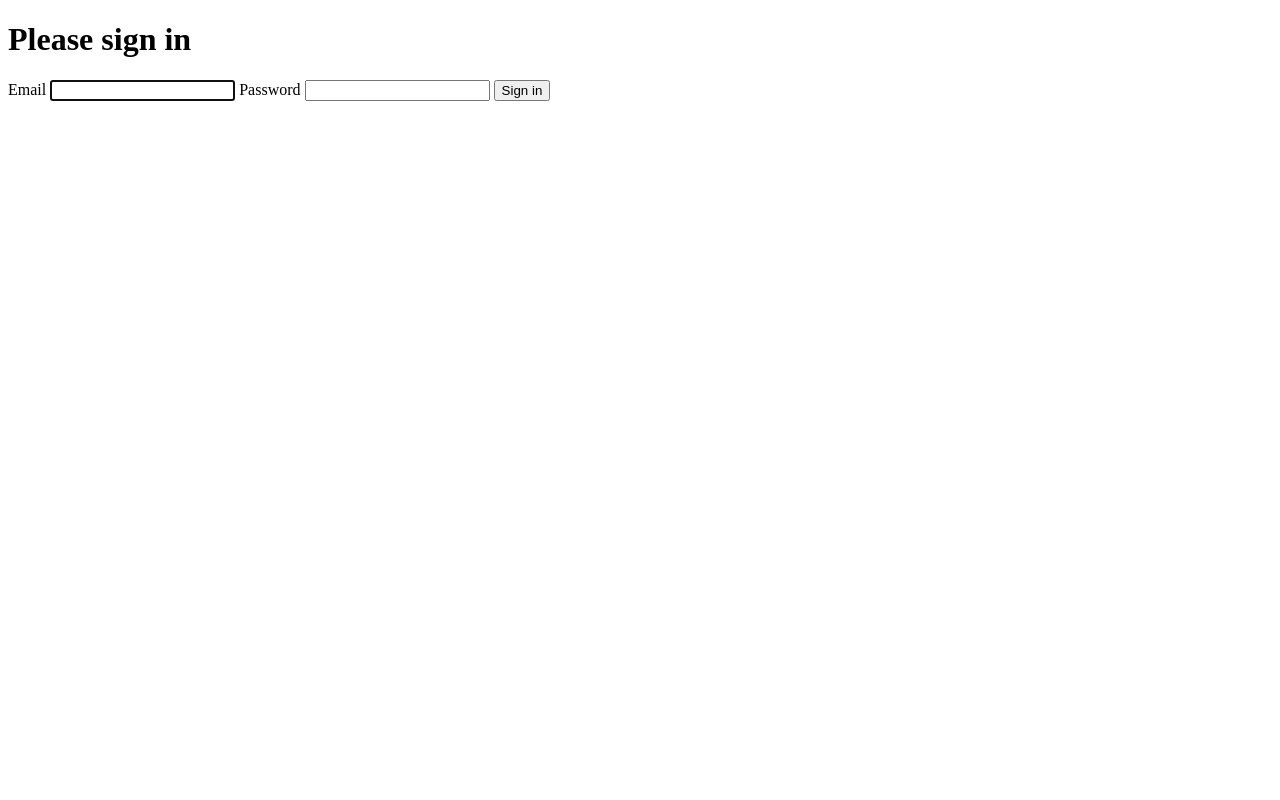
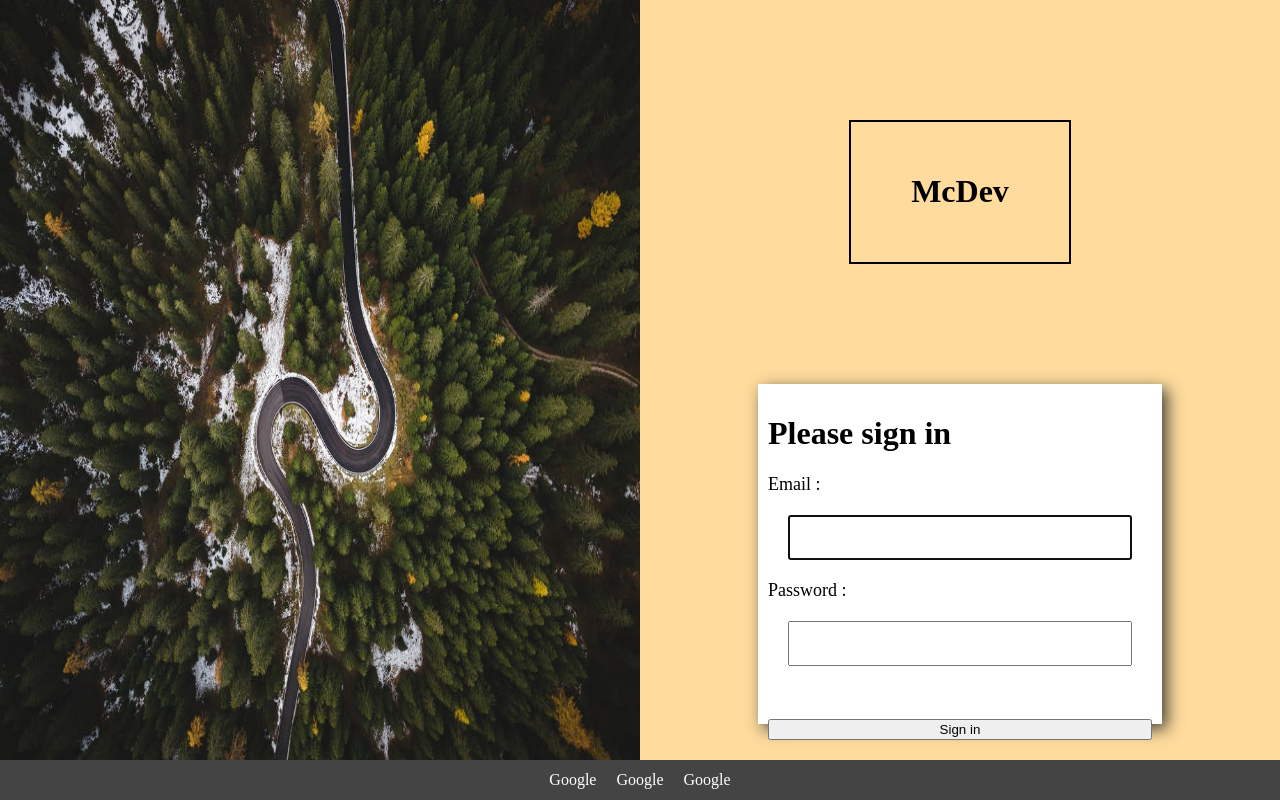
Before and after one commit to AIRO62118/Mcdev, a Symfony app: template templates/security/login.html.twig in a window 1280 px wide. Run offline with Twig, Linux system fonts and the light colour scheme; the template is opened without the code that fills it, so the values that code supplies are empty; some libraries are stand-ins or nearby versions.

Commit message:
connexion3/4

```diff
--- /dev/null
+++ b/public/css/accueil.css
@@ -0,0 +1,76 @@
+body {
+    display: grid;
+    grid-template-columns: repeat(2, 50vw);
+    grid-template-rows: 95vh 5vh;
+    width: 100vw;
+    height: 95vh;
+    margin: 0;
+    padding: 0;
+    box-sizing: border-box;
+}
+
+img {
+    width: 50vw;
+    height: 95vh;
+}
+
+footer {
+    width: 100vw;
+    height: 5vh;
+    background-color: #444444;
+    display: flex;
+    align-items: center;
+    justify-content: center;
+
+}
+
+a{
+    text-decoration: none;
+    color: white;
+    padding: 0 10px 0 10px;
+}
+
+a:hover{
+    color: lightblue;
+}
+
+
+.accueil_droite{
+    width: 50vw;
+    height: 95vh;
+    display: flex;
+    flex-direction: column;
+    justify-content: flex-start;
+    align-items: center;
+    background-color: #ffdc9d;
+}
+
+.titre_accueil{
+    border: 2px solid black;
+    margin-top: 15vh;
+    padding: 30px 60px 30px 60px;
+}
+
+form{
+    margin-top: 15vh;
+    display: flex;
+    flex-direction: column;
+    width: 30vw;
+    height: 40vh;
+    box-shadow: 5px 5px 15px rgba(44, 44, 44, 0.9);
+    padding: 10px;
+    background-color: white;
+}
+
+input{
+    margin: 20px;
+    padding: 10px;
+    font-size: large;
+}
+
+label{
+    font-size: large;
+}
+button{
+    margin-top: 15px;
+}
--- a/templates/security/login.html.twig
+++ b/templates/security/login.html.twig
@@ -1,8 +1,17 @@
 {% extends 'base.html.twig' %}
 
 {% block title %}Log in!{% endblock %}
+{% block stylesheets %}
+    <link rel="stylesheet" href="css/accueil.css">
+{% endblock %}
 
 {% block body %}
+
+<img src="asset/mcDev.jpeg" alt="Logo">
+<div class="accueil_droite">
+<div class="titre_accueil">
+    <h1>McDev</h1>
+</div>
 <form method="post">
     {% if error %}
         <div class="alert alert-danger">{{ error.messageKey|trans(error.messageData, 'security') }}</div>
@@ -15,11 +24,11 @@
     {% endif %}
 
     <h1 class="h3 mb-3 font-weight-normal">Please sign in</h1>
-    <label for="inputEmail">Email</label>
+    <label for="inputEmail">Email :</label>
     <input type="email" value="{{ last_username }}" name="email" id="inputEmail" class="form-control" autocomplete="email" required autofocus>
-    <label for="inputPassword">Password</label>
+    <label for="inputPassword">Password :</label>
     <input type="password" name="password" id="inputPassword" class="form-control" autocomplete="current-password" required>
-
+    <a href="#">Forgot password ?</a>
     <input type="hidden" name="_csrf_token"
            value="{{ csrf_token('authenticate') }}"
     >
@@ -27,7 +36,7 @@
     {#
         Uncomment this section and add a remember_me option below your firewall to activate remember me functionality.
         See https://symfony.com/doc/current/security/remember_me.html
-
+<footer><a href="https://google.com">Google</a></footer>
         <div class="checkbox mb-3">
             <label>
                 <input type="checkbox" name="_remember_me"> Remember me
@@ -39,4 +48,7 @@
         Sign in
     </button>
 </form>
+</div>
+<footer><a href="https://google.com">Google</a><a href="https://google.com">Google</a><a href="https://google.com">Google</a></footer>
+
 {% endblock %}
```
Also changed, not shown: public/asset/mcDev.jpeg (added), templates/security/test.html (added).
